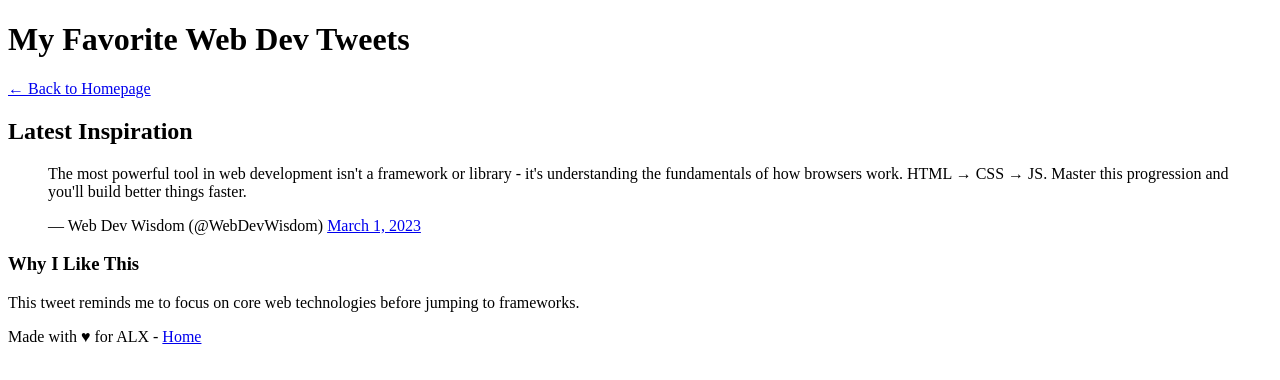
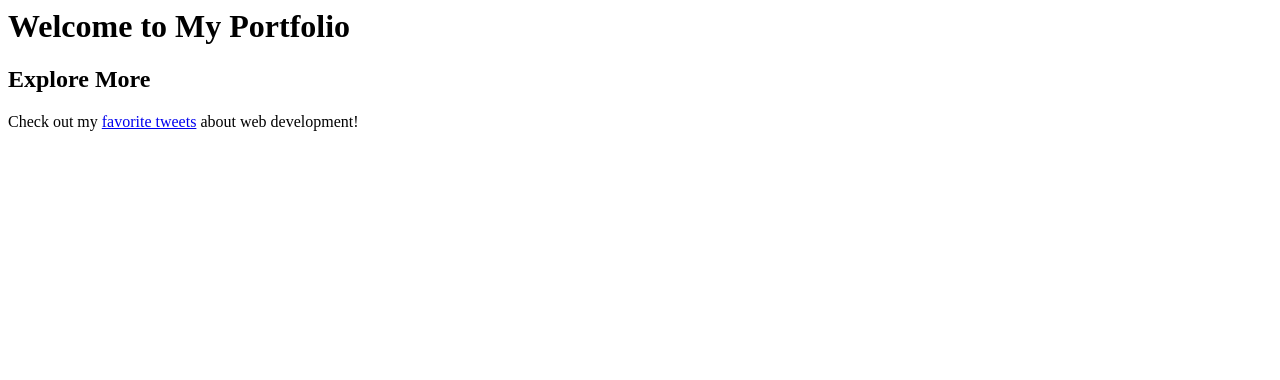
Before and after one commit to Choenemc/My_First_Portfolio, a plain HTML site: page html_basic/base_index.html to tweets.html in a window 1280 px wide. Drawn offline with Linux system fonts and the light colour scheme.

Commit message:
base_index.html to tweets.html

```diff
--- a/html_basic/base_index.html to tweets.html
+++ b/html_basic/base_index.html to tweets.html
@@ -1,35 +1,16 @@
-<!DOCTYPE html>
-<html lang="en">
 <head>
     <meta charset="UTF-8">
     <meta name="viewport" content="width=device-width, initial-scale=1.0">
-    <title>My Favorite Tweets</title>
+    <title>My First Portfolio</title>
 </head>
 <body>
-    <header>
-        <h1>My Favorite Web Dev Tweets</h1>
-        <a href="index.html">← Back to Homepage</a>
-    </header>
+    <h1>Welcome to My Portfolio</h1>
 
-    <main>
-        <article>
-            <h2>Latest Inspiration</h2>
+    <!-- Existing content... -->
 
-            <!-- Embedded Tweet -->
-            <blockquote class="twitter-tweet">
-                <p lang="en" dir="ltr">The most powerful tool in web development isn&#39;t a framework or library - it&#39;s understanding the fundamentals of how browsers work. HTML → CSS → JS. Master this progression and you&#39;ll build better things faster.</p>
-                &mdash; Web Dev Wisdom (@WebDevWisdom)
-                <a href="https://twitter.com/WebDevWisdom/status/1234567890123456789?ref_src=twsrc%5Etfw">March 1, 2023</a>
-            </blockquote>
-            <script async src="https://platform.twitter.com/widgets.js" charset="utf-8"></script>
+    <h2>Explore More</h2>
+    <p>Check out my <a href="tweets.html">favorite tweets</a> about web development!</p>
 
-            <h3>Why I Like This</h3>
-            <p>This tweet reminds me to focus on core web technologies before jumping to frameworks.</p>
-        </article>
-    </main>
 
-    <footer>
-        <p>Made with ♥ for ALX - <a href="index.html">Home</a></p>
-    </footer>
 </body>
 </html>
```
